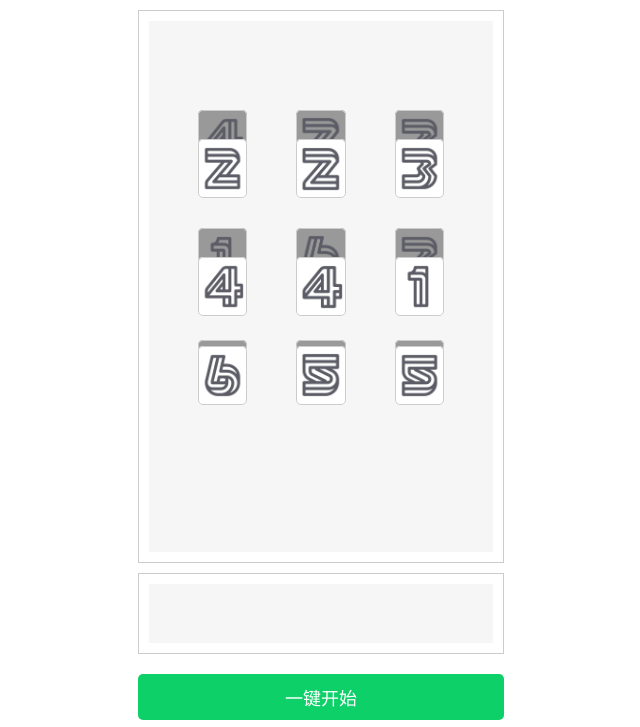
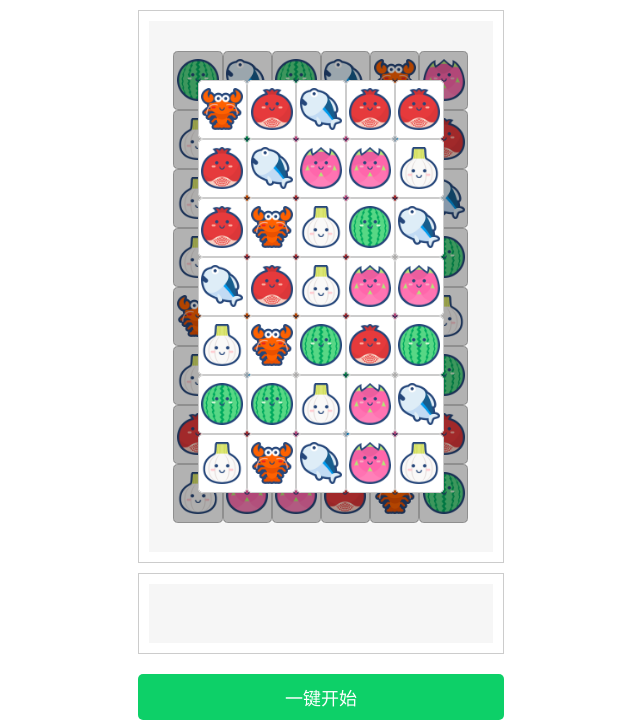
Before and after one commit to ytx222/sheep_sheep, a plain HTML site: page index.html in a window 1280 px wide. Both pictures are taken after a click on the button "一键开始". Shown: the top 727 px of the page, without its empty margins (319-959 px from the left). Drawn offline with Linux system fonts and the light colour scheme.

Commit message:
更新图片,素材逻辑,修改地图,遮盖动画

```diff
--- a/config.js
+++ b/config.js
@@ -20,10 +20,10 @@ export const _config = {
     },
 };
 
-function rows(t, b, s, e) {
+function rectangleLayer(top, bottom, left, right) {
     let arr = [];
-    for (var y = t; y < b; y++) {
-        for (var x = s; x < e; x++) {
+    for (var y = top; y < bottom; y++) {
+        for (var x = left; x < right; x++) {
             arr.push({ x, y });
         }
     }
@@ -34,23 +34,20 @@ function rows(t, b, s, e) {
  * @type {MapLayer}
  */
 export const map = [
+    rectangleLayer(0.5, 8.5, 0.5, 6.5),
+    rectangleLayer(0.5, 8.5, 0.5, 6.5),
+    rectangleLayer(1, 8, 1, 6),
+    rectangleLayer(1, 8, 1, 6),
+    rectangleLayer(0.5, 8.5, 0.5, 6.5),
+    rectangleLayer(1, 8, 1, 6),
+    rectangleLayer(0.5, 8.5, 0.5, 6.5),
+    rectangleLayer(1, 8, 1, 6),
+    rectangleLayer(0.5, 8.5, 0.5, 6.5),
+    rectangleLayer(1, 8, 1, 6),
+    rectangleLayer(0.5, 8.5, 0.5, 6.5),
+    rectangleLayer(1, 8, 1, 6),
 
-    // rows(0.5, 2.5, 0.5, 2.5),
-    // rows(1, 2, 1, 3),
-
-    // rows(0.5, 6.5, 0.5, 6.5),
-    // rows(1, 6, 1, 6),
-    // rows(0.5, 6.5, 0.5, 6.5),
-    // rows(1, 6, 1, 6),
-    // rows(0.5, 6.5, 0.5, 6.5),
-    // rows(1, 6, 1, 6),
-    // rows(0.5, 6.5, 0.5, 6.5),
-    // rows(1, 6, 1, 6),
-    // rows(0.5, 6.5, 0.5, 6.5),
-    // rows(1, 6, 1, 6),
-    // rows(0.5, 6.5, 0.5, 6.5),
-    // rows(1, 6, 1, 6),
-    // /*
+    /*
     // 第一层
     [
         // 每一个元素
@@ -93,18 +90,49 @@ export const config = {
 };
 
 /**
+ * 使用的素材图片的数量
+ */
+const imageSize = 6;
 
-./img/
+const _images = [
+    "fruits/包子.png",
+    "fruits/南瓜.png",
+    "fruits/杨桃.png",
+    "fruits/火龙果.png",
+    "fruits/石榴.png",
+    "fruits/竹笋.png",
+    "fruits/茄子.png",
+    "fruits/蒜头.png",
+    "fruits/西瓜.png",
+    "fruits/豌豆.png",
+    "fruits/车厘子.png",
+    "fruits/面包.png",
+    "fruits/鲜鱼.png",
+    "fruits/龙虾.png",
+];
+
+/** 每次都随机使用不同的图片 */
+export function updateImages() {
+    let newImages = [];
+    let imgs = _images.slice(0);
+    for (var i = 0; i < imageSize; i++) {
+        let index = ~~(Math.random() * imgs.length);
+        newImages.push(...imgs.splice(index, 1));
+    }
+    images = newImages;
+}
+/**
 
  */
-export const images = [
-    "16gl-1.png",
-    "16gl-2.png",
-    "16gl-3.png",
-    "16gl-4.png",
-    "16gl-5.png",
-    "16gl-6.png",
-    "16gl-7.png",
+export let images = [
+    ..._images.slice(0, imageSize),
+    // "16gl-1.png",
+    // "16gl-2.png",
+    // "16gl-3.png",
+    // "16gl-4.png",
+    // "16gl-5.png",
+    // "16gl-6.png",
+    // "16gl-7.png",
     // "16gl-8.png",
     // "16gl-9.png",
 ];
--- a/game.js
+++ b/game.js
@@ -1,4 +1,4 @@
-import { config, images } from "./config.js";
+import { config, images, updateImages } from "./config.js";
 import { gameCandidateEl, gameMapEl } from "./index.js";
 
 /**
@@ -112,7 +112,8 @@ export let cards = [];
  */
 export let currentMap = [];
 
-export function createCards() {
+export function createCards () {
+    updateImages()
     // 先重置cards,candidates
     if (cards.length) {
         cards.forEach((e) => destroyCard(e, true));
--- a/index.css
+++ b/index.css
@@ -47,16 +47,28 @@ body {
     border-radius: var(--radius);
     background: #fff;
     position: absolute;
+    overflow: hidden;
 }
 .item.covered {
-    background: #999;
+    /* background: #999; */
+}
+.item.covered::after{
+    display: block;
+    content: '';
+    width: 100%;
+    height: 100%;
+    top: 0;
+    left: 0;
+    z-index: 99;
+    position: absolute;
+    background: rgba(0,0,0,0.3);
 }
 
 .item .item-img {
     width: 100%;
     height: 100%;
     background: center no-repeat;
-    background-size: contain;
+    background-size: 90%;
     border: 1px solid #ccc;
     box-sizing: border-box;
     border-radius: var(--radius);
```
Also changed, not shown: img/fruits/包子.png (added), img/fruits/南瓜.png (added), img/fruits/杨桃.png (added), img/fruits/火龙果.png (added), img/fruits/石榴.png (added), img/fruits/竹笋.png (added), img/fruits/茄子.png (added), img/fruits/蒜头.png (added), img/fruits/西瓜.png (added), img/fruits/豌豆.png (added), img/fruits/车厘子.png (added), img/fruits/面包.png (added), img/fruits/鲜鱼.png (added), img/fruits/龙虾.png (added).
